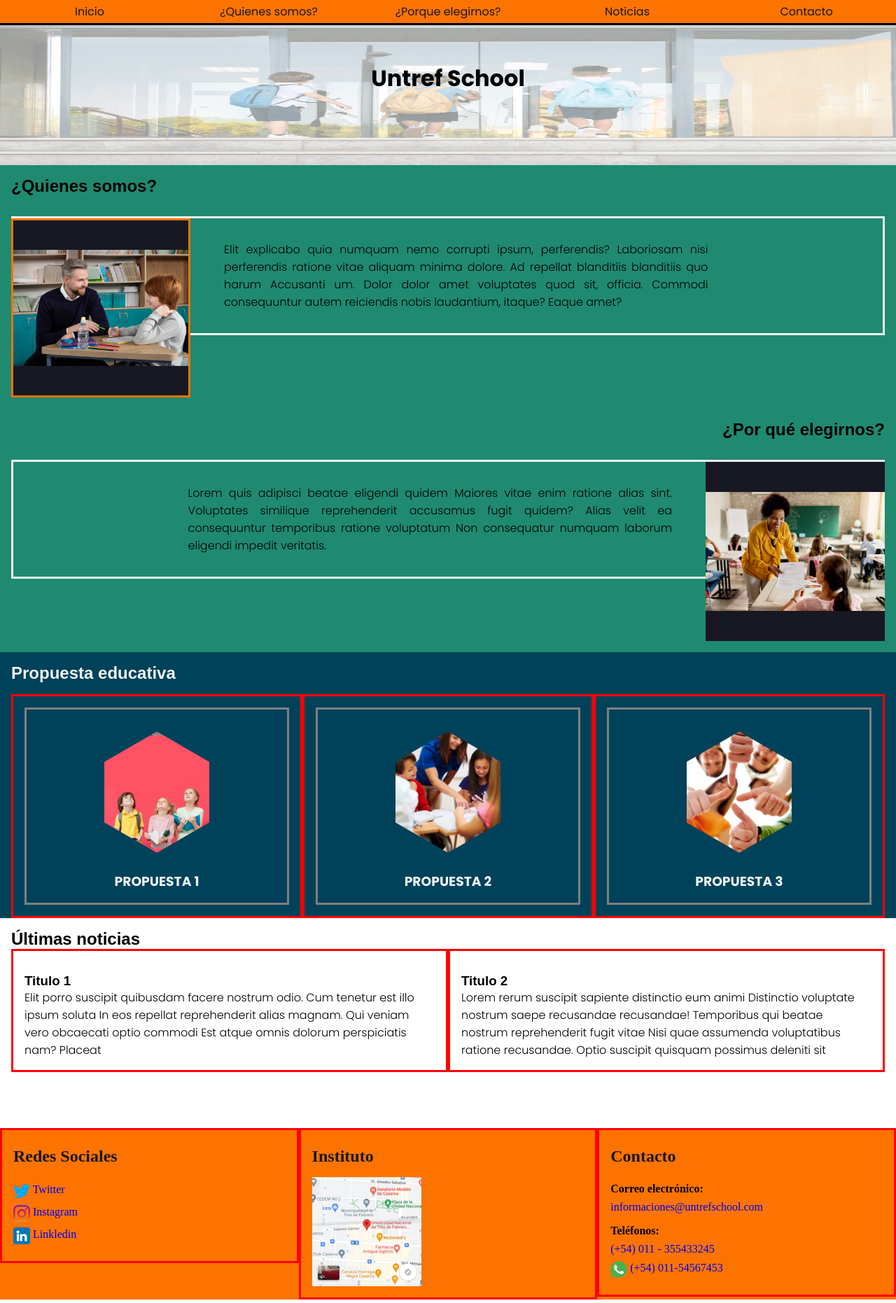
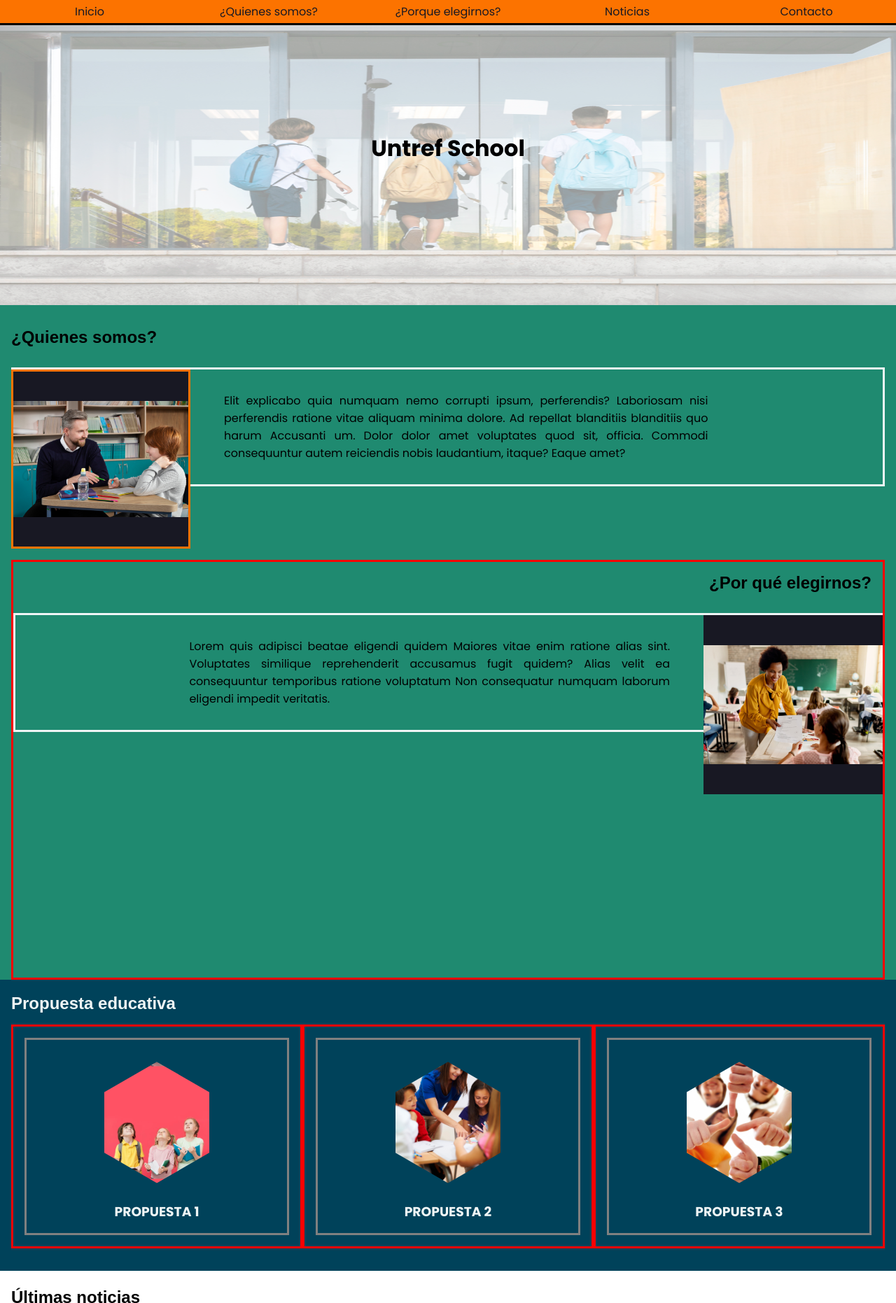
Before and after one commit to Santimad/PROYECTO--INTEGRADOR-WEB-UNTREFSCHOOL, a plain HTML site: page index.html in a window 1280 px wide. Shown: the top 1862 px of the page at 70% size. Drawn offline with Linux system fonts and the light colour scheme; a web font is replaced by a local one.

Commit message:
Ajustando paddings, heights y otros.

```diff
--- a/css/style.css
+++ b/css/style.css
@@ -197,7 +197,8 @@ textarea{
 .noticias{
   font-family: 'Poppins', sans-serif;
   font-weight: 400;
-  padding-bottom: 5rem;
+  padding-top: .5rem;
+  padding-bottom:3rem;
   }
 .noticias__p{
     font-weight:300;
@@ -221,10 +222,12 @@ textarea{
 }
 .contacto{
   background-color: var(--grey);
+  padding: .5rem 0 2rem 0;
 }
 .contacto__titulo{/* ? */
 color: var(--green);
-padding-top: 2rem;
+padding-top: 1rem;
+margin-bottom:2rem;
 }
 .contacto__list a{
   text-decoration: none;
@@ -239,7 +242,6 @@ padding-top: 2rem;
 }
 .form{
   font-size: 1rem;
-  margin: 2rem 0;
   background-color: var(--green);
 }
 .form__fieldset{
@@ -300,6 +302,8 @@ padding-top: 2rem;
   background-color: var(--blue);
   font-family: 'Poppins', sans-serif;
   font-weight: 500;
+  padding-top: .25rem;
+  padding-bottom: 2rem;
 }
 /* OTROS SELECTORES */
 [class$=--grey]{
--- a/css/tablet.css
+++ b/css/tablet.css
@@ -1,11 +1,15 @@
 .header{
-  height: 25vh;
+  height: 21vh;
+}
+.main{
+  padding-top: 1rem;
 }
 .main__titulo{
   padding-bottom: 1rem;
 }
 .main__titulo--right{
   clear: both;
+  margin-right: 1rem;
 }
 .main__img--left{
   float: left;
@@ -24,6 +28,8 @@
   margin-top: .8rem;
   padding: 2rem .5rem;
   border: solid var(--grey);
+  font-weight: 400;
+  font-size: 1rem;
 }
 .main__p--left{
   padding-right: 20%;
@@ -36,5 +42,16 @@
   width: 256px;
 }
 .form{ width: 60%;}
+.contacto{
+  padding-bottom: 2.25rem;
+}
 .pie{
+  padding-bottom: 2.5rem;
 }
+
+/* ID's */
+#porque_elegirnos{
+  height: 21vh;
+  border: solid red;
+  clear: both;
+}
--- /dev/null
+++ b/css/tablet_landscape.css
@@ -0,0 +1,6 @@
+.header{
+  height: 50vh;
+}
+#porque_elegirnos{
+  height: 75vh;
+}
--- a/index.html
+++ b/index.html
@@ -15,6 +15,7 @@
   <link rel="stylesheet" href="css/style.css">
   <link rel="stylesheet" media="only screen and (orientation: landscape)" href="css/landscape.css">
   <link rel="stylesheet" media="only screen and (min-width:768px)" href="css/tablet.css">
+  <link rel="stylesheet" media="only screen and (min-width:768px) and (orientation: landscape)" href="css/tablet_landscape.css">
 </head>
 <body>
  <nav class="nav">
```
Also changed, not shown: contacto.html (+1 -0 lines).
